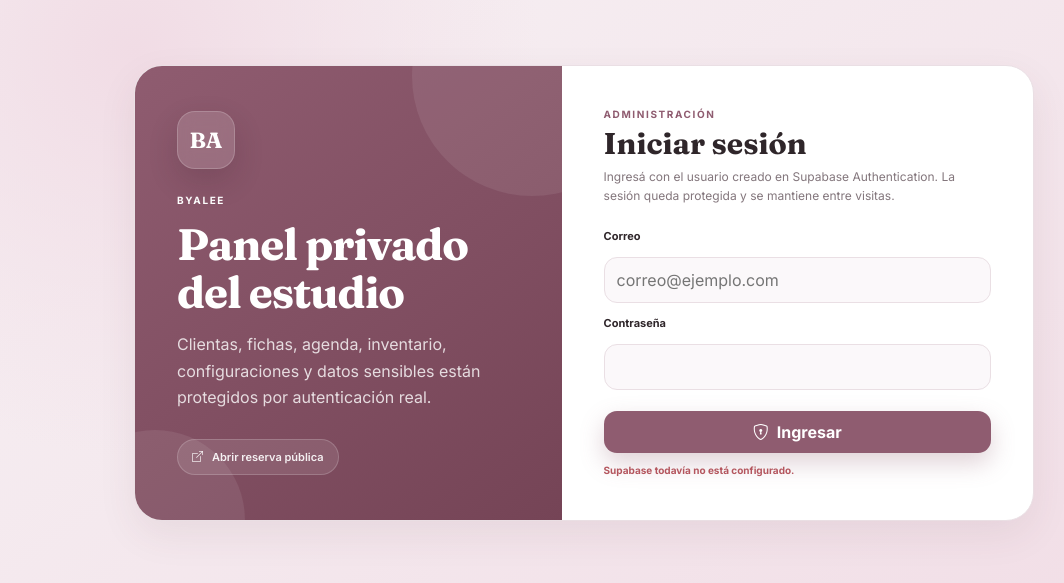
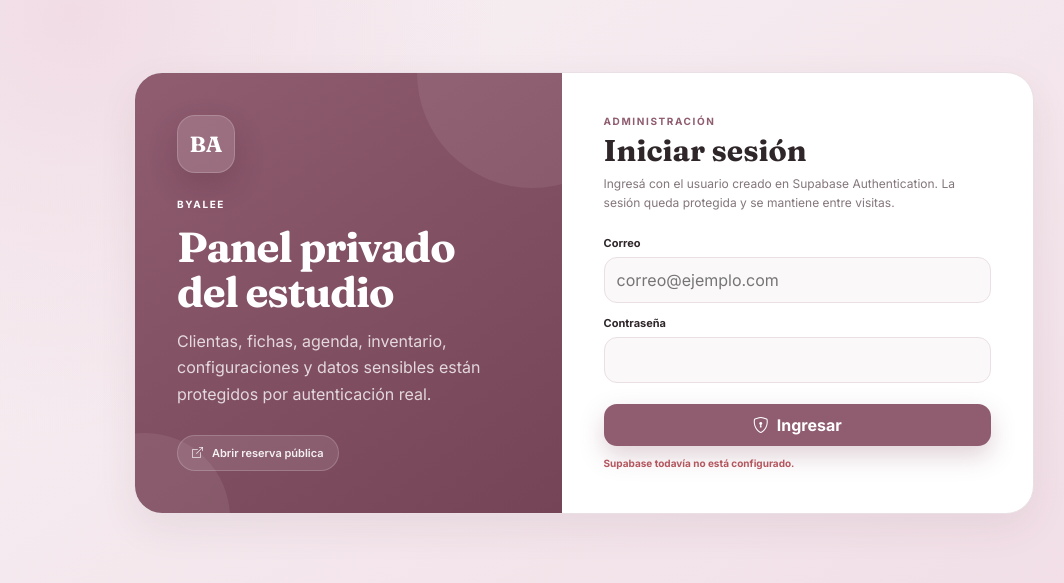
Before and after one commit to Eduu4/ByAlee, a website: page login.html in a window 1280 px wide. Shown: the part 107-690 px from the top of the page, without its empty margins (56-1120 px from the left). Drawn offline with nearby package versions, Linux system fonts and the light colour scheme; no server answers.

Commit message:
login corregido de version anterior

```diff
--- a/login.html
+++ b/login.html
@@ -24,14 +24,19 @@
   <link rel="stylesheet" href="assets/css/styles.css">
 
   <style>
+    * {
+      box-sizing: border-box;
+    }
+
     body {
       min-height: 100vh;
+      margin: 0;
+      padding: 20px;
       display: grid;
       place-items: center;
-      padding: 20px;
       background:
         radial-gradient(
-          circle at 15% 20%,
+          circle at 10% 15%,
           var(--primary-soft),
           transparent 32%
         ),
@@ -46,31 +51,33 @@
       width: min(900px, 100%);
       display: grid;
       grid-template-columns: 0.95fr 1.05fr;
+      align-items: stretch;
+      overflow: hidden;
       border: 1px solid var(--line);
+      border-radius: 28px;
       background: var(--surface);
-      border-radius: 28px;
-      overflow: hidden;
       box-shadow: var(--shadow);
     }
 
-    /* Panel visual izquierdo */
+    /* Panel morado */
+
     .login-brand {
       position: relative;
       isolation: isolate;
       overflow: hidden;
       padding: 42px;
+      display: flex;
+      flex-direction: column;
+      justify-content: center;
+      gap: 28px;
+      min-height: auto;
+      color: white;
       background:
         linear-gradient(
           145deg,
           var(--primary),
           var(--primary-dark)
         );
-      color: white;
-      display: flex;
-      flex-direction: column;
-      justify-content: center;
-      gap: 28px;
-      min-height: auto;
     }
 
     .login-brand::before,
@@ -79,28 +86,28 @@
       position: absolute;
       z-index: -1;
       border-radius: 50%;
-      background: rgba(255, 255, 255, 0.08);
       pointer-events: none;
+      background: rgba(255, 255, 255, 0.07);
     }
 
     .login-brand::before {
-      width: 240px;
-      height: 240px;
-      top: -110px;
-      right: -90px;
+      width: 230px;
+      height: 230px;
+      top: -115px;
+      right: -85px;
     }
 
     .login-brand::after {
-      width: 180px;
-      height: 180px;
+      width: 170px;
+      height: 170px;
       bottom: -90px;
-      left: -70px;
+      left: -75px;
     }
 
     .login-brand h1 {
       max-width: 360px;
-      margin: 15px 0;
-      font-size: clamp(36px, 4vw, 44px);
+      margin: 15px 0 12px;
+      font-size: clamp(36px, 4vw, 42px);
       line-height: 1.08;
       letter-spacing: -0.025em;
     }
@@ -108,23 +115,22 @@
     .login-brand p {
       max-width: 380px;
       margin: 0;
+      color: rgba(255, 255, 255, 0.78);
       line-height: 1.65;
-      color: rgba(255, 255, 255, 0.8);
     }
 
     .login-mark {
       width: 58px;
       height: 58px;
+      display: grid;
+      place-items: center;
       border: 1px solid rgba(255, 255, 255, 0.18);
       border-radius: 18px;
       background: rgba(255, 255, 255, 0.14);
-      backdrop-filter: blur(8px);
-      display: grid;
-      place-items: center;
+      box-shadow: 0 12px 30px rgba(45, 20, 30, 0.17);
       font-family: Fraunces, serif;
       font-size: 22px;
       font-weight: 700;
-      box-shadow: 0 12px 30px rgba(42, 18, 28, 0.16);
     }
 
     .login-public {
@@ -142,17 +148,23 @@
       text-decoration: none;
       transition:
         transform 0.2s ease,
-        background 0.2s ease,
+        background-color 0.2s ease,
         border-color 0.2s ease;
     }
 
     .login-public:hover {
       transform: translateY(-2px);
+      border-color: rgba(255, 255, 255, 0.32);
       background: rgba(255, 255, 255, 0.17);
-      border-color: rgba(255, 255, 255, 0.3);
+    }
+
+    .login-public:focus-visible {
+      outline: 3px solid rgba(255, 255, 255, 0.25);
+      outline-offset: 3px;
     }
 
     /* Formulario */
+
     .login-card {
       padding: 42px;
       display: flex;
@@ -174,15 +186,16 @@
     }
 
     .login-card .field {
+      display: block;
       margin-bottom: 13px;
     }
 
     .login-card .field span {
       display: block;
       margin-bottom: 7px;
+      color: var(--text);
       font-size: 11px;
       font-weight: 700;
-      color: var(--text);
     }
 
     .login-card .field input {
@@ -190,13 +203,13 @@
       transition:
         border-color 0.2s ease,
         box-shadow 0.2s ease,
-        background 0.2s ease;
+        background-color 0.2s ease;
     }
 
     .login-card .field input:focus {
+      outline: none;
       border-color: var(--primary);
       box-shadow: 0 0 0 4px var(--primary-soft);
-      outline: none;
     }
 
     .login-card .btn {
@@ -244,6 +257,8 @@
       pointer-events: none;
     }
 
+    /* Dispositivos móviles */
+
     @media (max-width: 720px) {
       body {
         display: block;
@@ -253,10 +268,10 @@
 
       .login-shell {
         width: 100%;
+        min-height: 100vh;
         grid-template-columns: 1fr;
         border: 0;
         border-radius: 0;
-        min-height: 100vh;
         box-shadow: none;
       }
 
@@ -264,6 +279,7 @@
         min-height: auto;
         padding: 24px 20px;
         gap: 18px;
+        justify-content: flex-start;
       }
 
       .login-brand::before {
@@ -277,6 +293,13 @@
         display: none;
       }
 
+      .login-mark {
+        width: 50px;
+        height: 50px;
+        border-radius: 15px;
+        font-size: 19px;
+      }
+
       .login-brand h1 {
         max-width: 300px;
         margin: 12px 0 0;
@@ -287,20 +310,12 @@
         display: none;
       }
 
-      .login-mark {
-        width: 50px;
-        height: 50px;
-        border-radius: 15px;
-        font-size: 19px;
-      }
-
       .login-public {
         padding: 9px 12px;
         font-size: 10px;
       }
 
       .login-card {
-        flex: 1;
         padding: 30px 20px 36px;
         justify-content: flex-start;
       }
```
